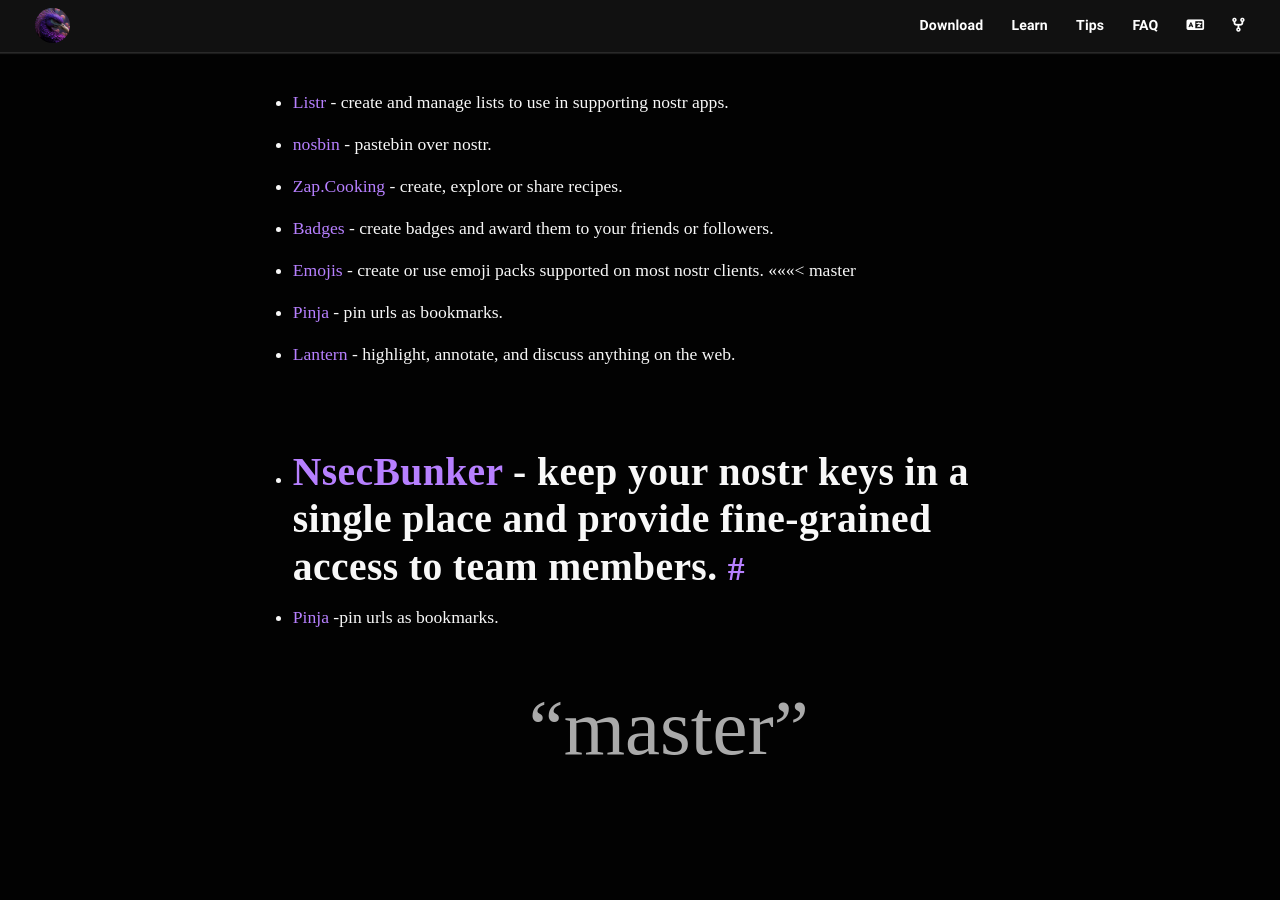
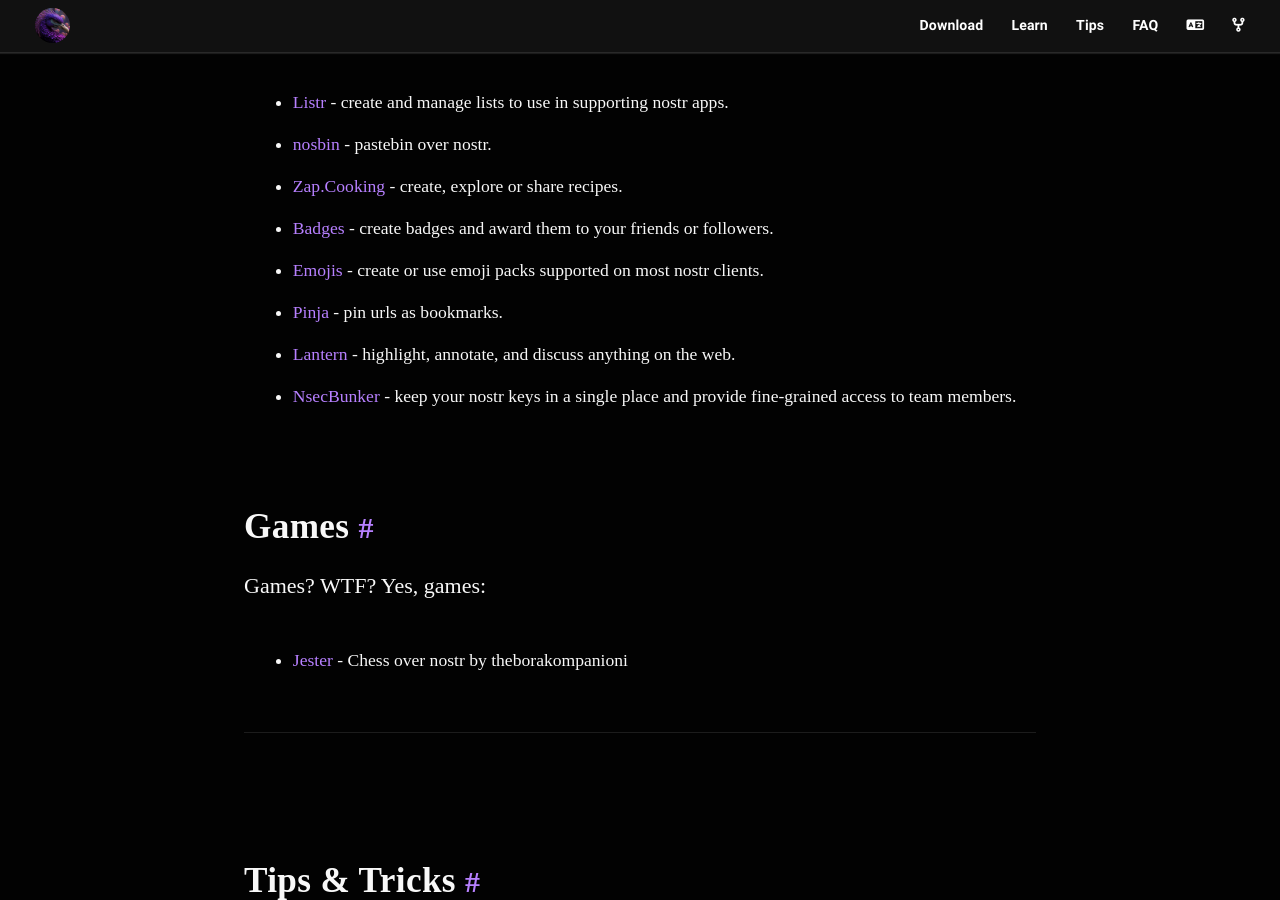
Before and after one commit to nostr-resources/nostr-resources.github.io, a Jekyll site: the page built from index.md, in a window 1280 px wide and 900 px high, scrolled down 9774 px. Built offline with Jekyll 4.4.1, drawn with Linux system fonts in a browser that asks for light colours; some web fonts are replaced; some of the changed text lies outside the part shown.

Commit message:
Apply suggestions from code review

```diff
--- a/index.md
+++ b/index.md
@@ -300,13 +300,9 @@ nostr can do more than just social media.
 - [Zap.Cooking](https://zap.cooking/) - create, explore or share recipes.
 - [Badges](https://badges.page/) - create badges and award them to your friends or followers.
 - [Emojis](https://emojito.meme/) - create or use emoji packs supported on most nostr clients.
-<<<<<<< master
 - [Pinja](https://www.pinja.in/) - pin urls as bookmarks.
 - [Lantern](https://chromewebstore.google.com/detail/lantern/jjoijlenmgefkaeiomoaelcljfibpcgh) - highlight, annotate, and discuss anything on the web.
 - [NsecBunker](https://nsecbunker.com/) - keep your nostr keys in a single place and provide fine-grained access to team members.
-=======
-- [Pinja](https://www.pinja.in/) -pin urls as bookmarks.
->>>>>>> master
 
 ## Games
 
```
